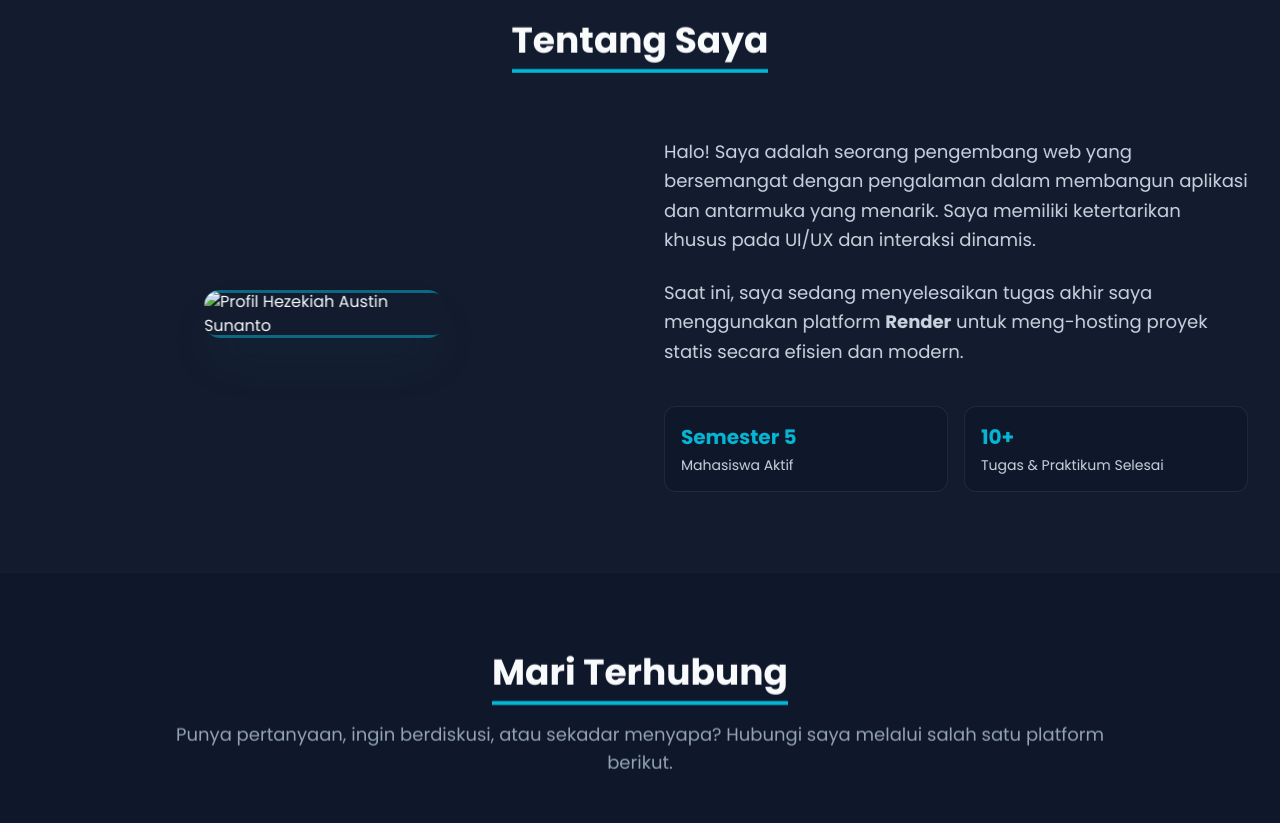
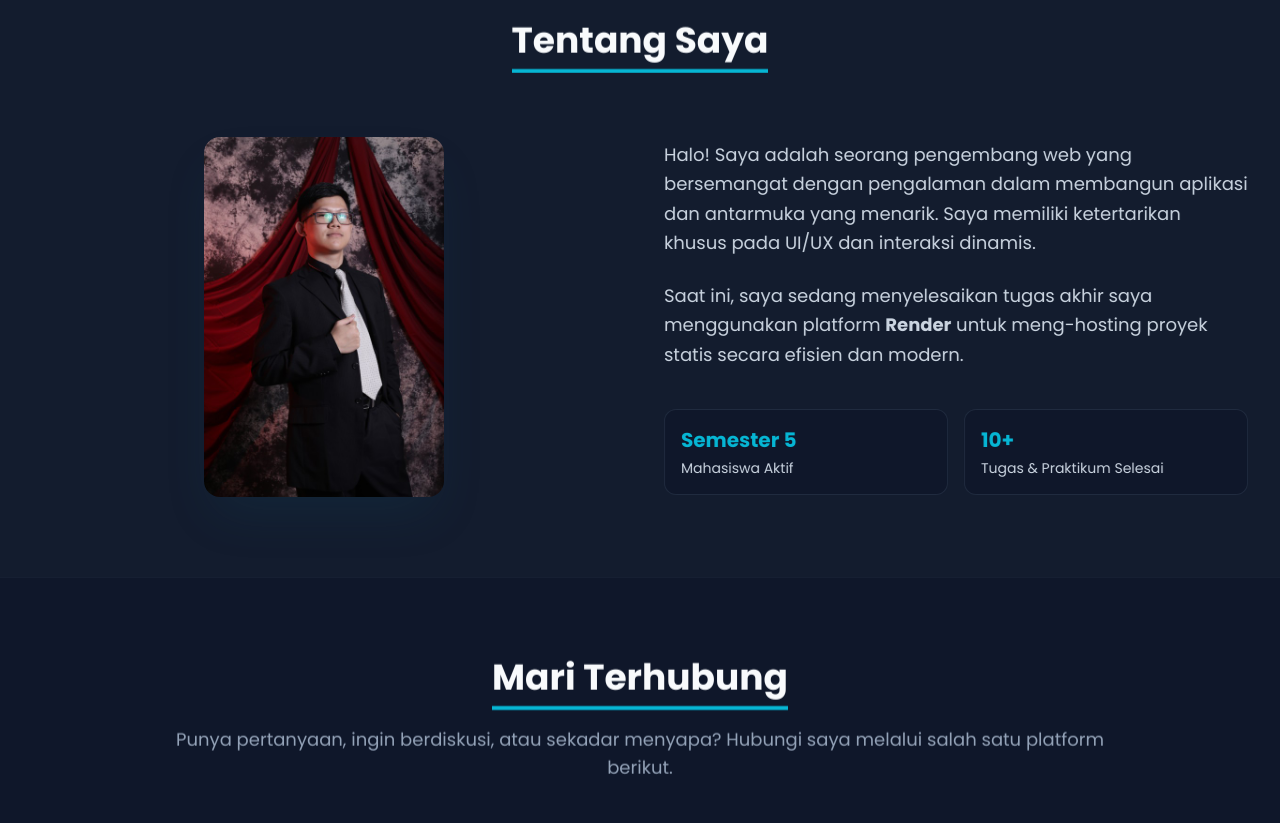
Before and after one commit to TwightT/Sesi_12_AFL_3, a plain HTML site: page portofolio.html in a window 1280 px wide. Shown: the part 860-1683 px from the top of the page. Drawn offline with nearby package versions, Linux system fonts and the light colour scheme.

Commit message:
Update portofolio.html

```diff
--- a/portofolio.html
+++ b/portofolio.html
@@ -144,7 +144,7 @@
                 <div class="w-full md:w-1/2 flex justify-center observe-me slide-left">
                     <div class="relative w-60 h-90 md:w-70 md:h-90 rounded-2xl overflow-hidden shadow-2xl shadow-cyan-900/20 group">
                         <!-- Placeholder Image -->
-                        <img src="15. HEZEKIAH IMG_0356 (Medium).JPG" alt="Profil Hezekiah Austin Sunanto" class="w-full h-full object-cover transition-transform duration-500 group-hover:scale-110">
+                        <img src="Images/15. HEZEKIAH IMG_0356 (Medium).JPG" alt="Profil Hezekiah Austin Sunanto" class="w-full h-full object-cover transition-transform duration-500 group-hover:scale-110">
                         <div class="absolute inset-0 border-4 border-accent/50 rounded-2xl scale-105 group-hover:scale-100 transition-transform duration-500 pointer-events-none"></div>
                     </div>
                 </div>
```
